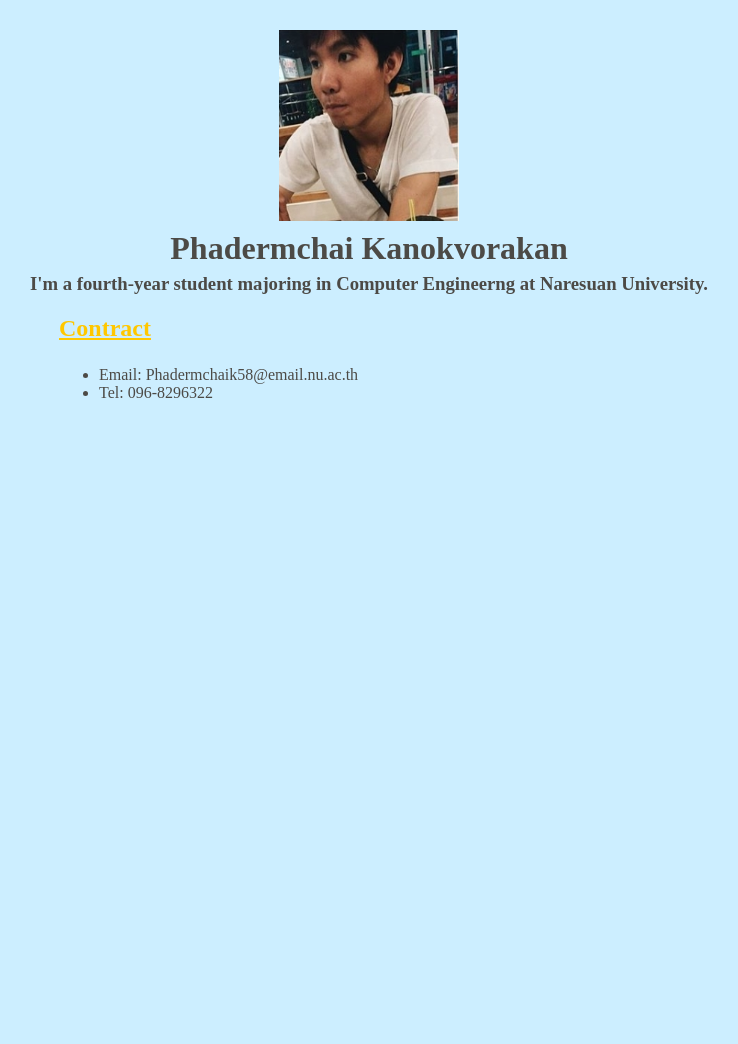
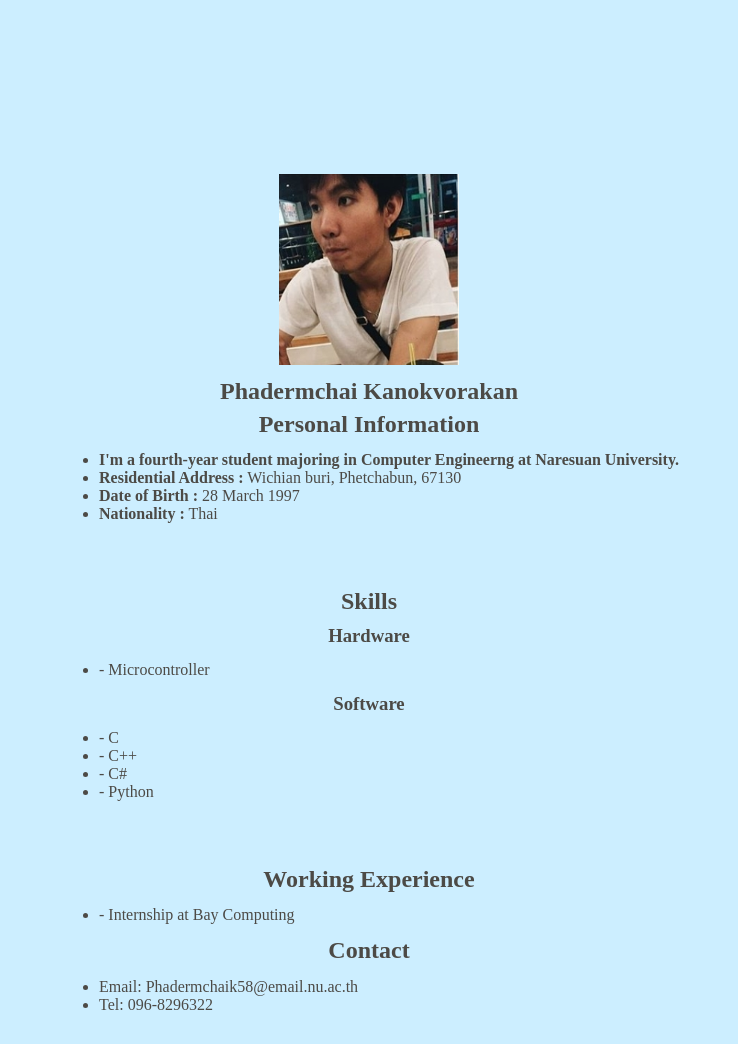
Before and after one commit to phadermchai/Deploy-Resume-With-Docker, a website: page index.html in a window 1280 px wide. Shown: the whole page, without its empty margins (271-1009 px from the left). Before the commit the page ends 800 px from the top, so only its background shows below. Drawn offline with Linux system fonts and the light colour scheme.

Commit message:
Update index.html

```diff
--- a/index.html
+++ b/index.html
@@ -6,14 +6,55 @@
 		<link rel="stylesheet" type="text/css" href="cssfile.css">
 	</head>
 	<body>
-		<center><img src = "profile.jpg" width="180" height="191" align="center"></center>
-		<h1>Phadermchai Kanokvorakan</h1>
-		<h3>I'm a fourth-year student majoring in Computer Engineerng at Naresuan University.</h3>
-		<p>Contract</p>
-		<ul>
-			<li> Email: Phadermchaik58@email.nu.ac.th </li>
-			<li> Tel: 096-8296322 </li>
-		</ul>
+		<main class="wrapper">
+		<section class="section parallax bg1">
+		<div class = "Intro">
+			<br/><br/><br/><br/><br/><br/><br/><br/>
+			<center><img src = "profile.jpg" alt="58364425 Profile" width="180" height="191" align="center"></center>
+			<h1 id = "NameText">Phadermchai Kanokvorakan</h1>
+		</section>
+
+		<section class="section static">
+		<h1 id = "ProfileText">Personal Information</h1>
+			<ul>
+				<li><strong>I'm a fourth-year student majoring in Computer Engineerng at Naresuan University.</strong></li>
+				<li><strong>Residential Address :</strong> Wichian buri, Phetchabun, 67130</li>
+				<li><strong>Date of Birth :</strong> 28 March 1997</li>
+				<li><strong>Nationality :</strong> Thai</li>
+			</ul>
+			<br/>
+			<div class="line"></div>
+			<br/>
+		<h1 id = "SkillText">Skills</h1>
+				<h3>Hardware</h3>
+				<ul>
+					<li>- Microcontroller</li>
+				</ul>
+				<h3>Software</h3>
+				<ul>
+					<li>- C</strong></li>
+					<li>- C++</li>
+					<li>- C#</li>
+					<li>- Python</li>
+				</ul>
+				<br/>
+		<div class="line"></div>
+				<br/>
+		<h1 id = "WorkText">Working Experience</h1>
+				<ul>
+					<li>- Internship at Bay Computing</li>
+				</ul>
+		</section>
+
+
+		<section class="section parallax bg2">
+			<h1 id = "ContectText">Contact</h1>
+				<ul>
+					<li>Email: Phadermchaik58@email.nu.ac.th</li>
+					<li>Tel: 096-8296322</li>
+				</ul>
+		</section>
+	</main>
 
 	</body>
 </html>
```
